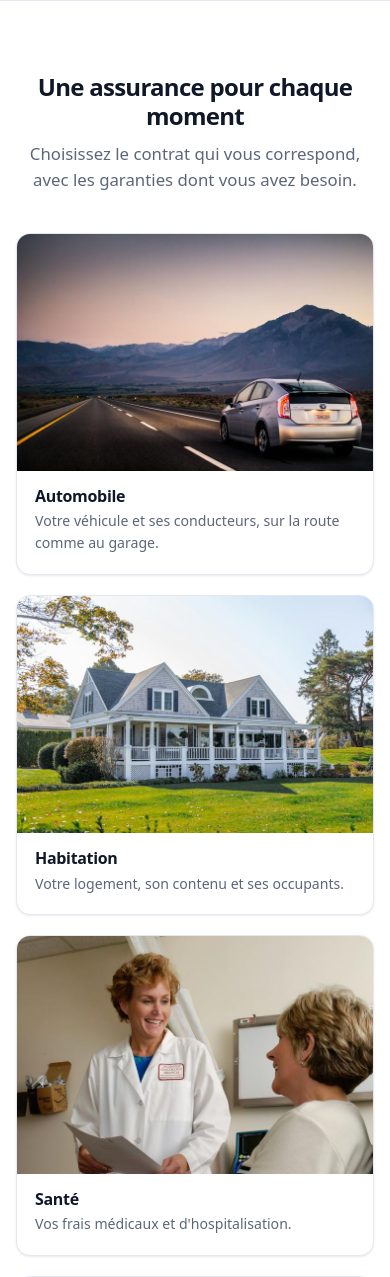
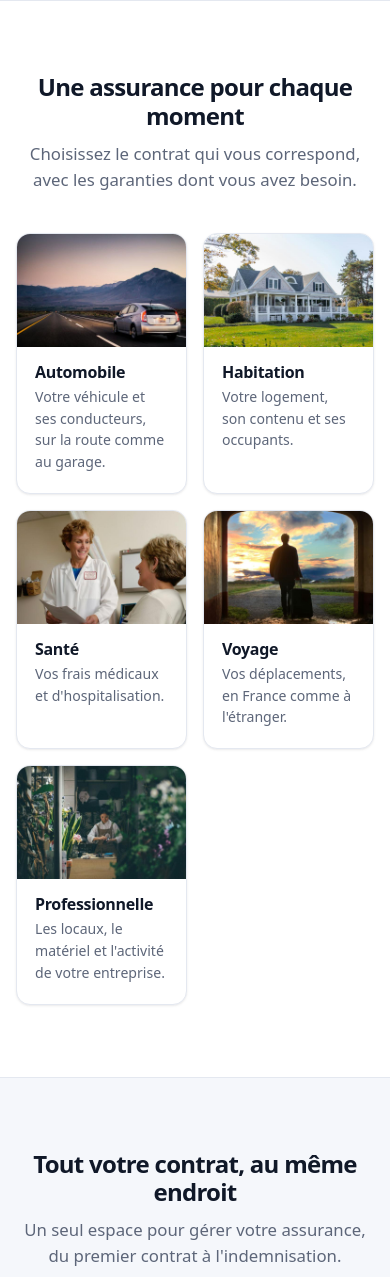
Before and after one commit to aloisduvoye-source/JEE_Project_K, a Java web app: page / in a window 390 px wide. Shown: the part 734-2011 px from the top of the page. Run offline with Tomcat 11, a stand-in JSP engine, Linux system fonts and the light colour scheme; data that the repository does not hold is empty.

Commit message:
Types d'assurance sur deux colonnes en mobile

```diff
--- a/jee-app/src/main/webapp/assets/css/app.css
+++ b/jee-app/src/main/webapp/assets/css/app.css
@@ -1020,7 +1020,7 @@ a.puce { display: inline-flex; align-items: center; text-decoration: none; }
 .section-bordee { border-bottom: 1px solid var(--bordure); background: var(--surface); }
 
 /* Types d'assurance avec leur photo */
-.grille-assurances { grid-template-columns: repeat(auto-fit, minmax(190px, 1fr)); }
+.grille-assurances { grid-template-columns: repeat(auto-fit, minmax(150px, 1fr)); gap: 16px; }
 .carte-photo { overflow: hidden; }
 .carte-photo img { display: block; width: 100%; height: auto; aspect-ratio: 3 / 2; object-fit: cover; }
 .carte-photo-corps { padding: 16px 18px 20px; }
```
